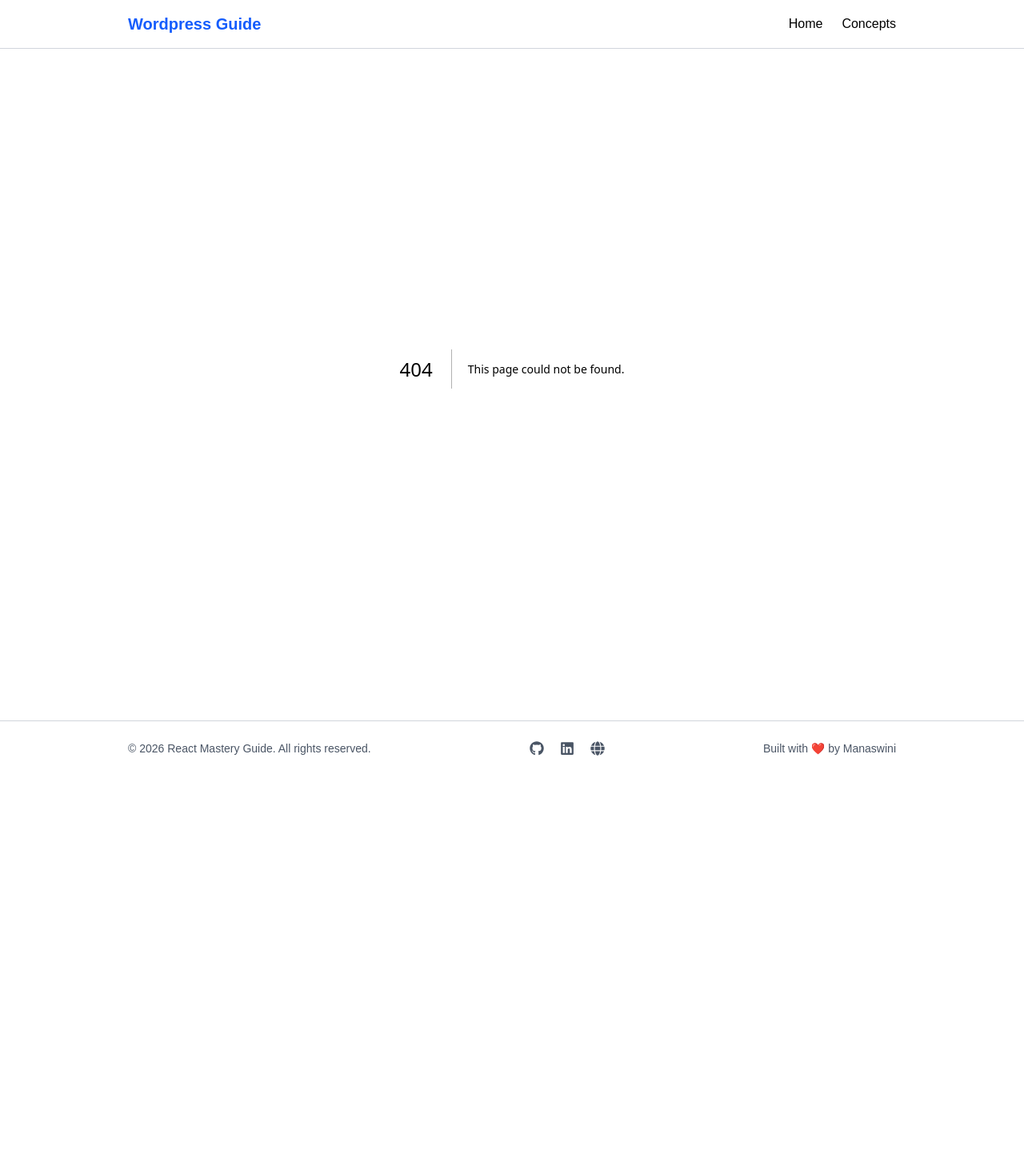
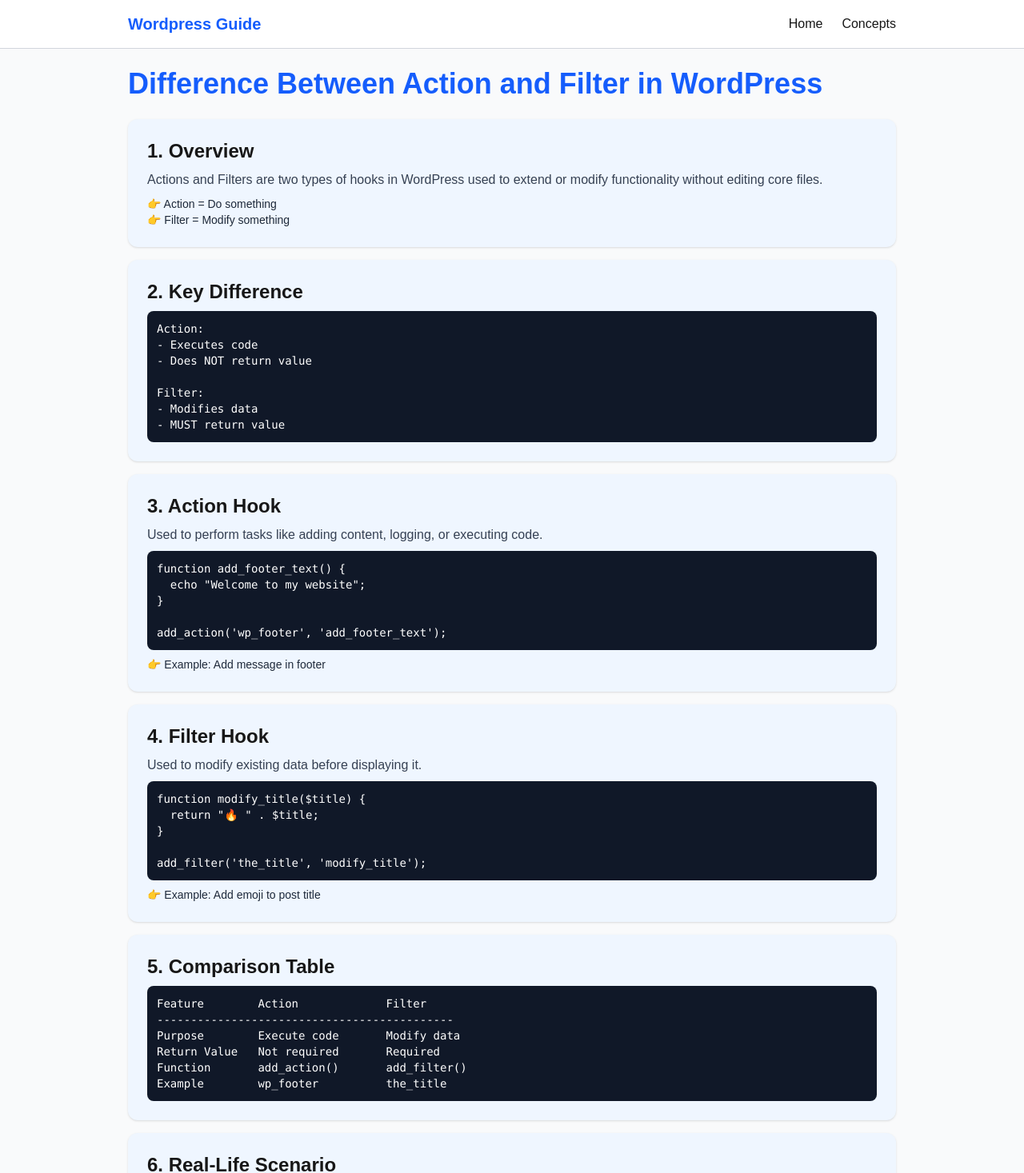
Before and after one commit to Monisasmal/WordPress-Concepts, a Next.js app: page /concepts/ActionVsFilter in a window 1280 px wide. Before the commit this address had no page. Shown: the top 1467 px of the page at 80% size. Before the commit the page ends 970 px from the top, so only its background shows below. Built offline with nearby package versions, Linux system fonts and the light colour scheme.

Commit message:
first commit

```diff
--- /dev/null
+++ b/src/app/concepts/ActionVsFilter/page.tsx
@@ -0,0 +1,168 @@
+export default function ActionVsFilter() {
+  return (
+    <div className="bg-gray-50 min-h-screen">
+
+      {/* Container */}
+      <div className="w-full max-w-5xl mx-auto px-4 sm:px-6 lg:px-8 py-6">
+
+        {/* Header */}
+        <h1 className="text-2xl sm:text-3xl md:text-4xl font-bold text-blue-600 mb-6">
+          Difference Between Action and Filter in WordPress
+        </h1>
+
+        {/* Card Wrapper */}
+        <div className="space-y-4">
+
+          {/* Overview */}
+          <section className="bg-blue-50 shadow-sm rounded-xl p-4 sm:p-6">
+            <h2 className="text-lg sm:text-xl md:text-2xl font-semibold mb-2">
+              1. Overview
+            </h2>
+            <p className="text-sm sm:text-base text-gray-700">
+              Actions and Filters are two types of hooks in WordPress used to
+              extend or modify functionality without editing core files.
+            </p>
+
+            <p className="text-sm text-gray-800 mt-2">
+              👉 Action = Do something
+              <br />
+              👉 Filter = Modify something
+            </p>
+          </section>
+
+          {/* Key Difference */}
+          <section className="bg-blue-50 shadow-sm rounded-xl p-4 sm:p-6">
+            <h2 className="text-lg sm:text-xl md:text-2xl font-semibold mb-2">
+              2. Key Difference
+            </h2>
+
+            <pre className="bg-gray-900 text-white p-3 rounded-lg text-sm overflow-x-auto">
+{`Action:
+- Executes code
+- Does NOT return value
+
+Filter:
+- Modifies data
+- MUST return value`}
+            </pre>
+          </section>
+
+          {/* Action */}
+          <section className="bg-blue-50 shadow-sm rounded-xl p-4 sm:p-6">
+            <h2 className="text-lg sm:text-xl md:text-2xl font-semibold mb-2">
+              3. Action Hook
+            </h2>
+
+            <p className="text-sm sm:text-base text-gray-700">
+              Used to perform tasks like adding content, logging, or executing code.
+            </p>
+
+            <pre className="bg-gray-900 text-white p-3 rounded-lg text-sm overflow-x-auto mt-2">
+{`function add_footer_text() {
+  echo "Welcome to my website";
+}
+
+add_action('wp_footer', 'add_footer_text');`}
+            </pre>
+
+            <p className="text-sm text-gray-800 mt-2">
+              👉 Example: Add message in footer
+            </p>
+          </section>
+
+          {/* Filter */}
+          <section className="bg-blue-50 shadow-sm rounded-xl p-4 sm:p-6">
+            <h2 className="text-lg sm:text-xl md:text-2xl font-semibold mb-2">
+              4. Filter Hook
+            </h2>
+
+            <p className="text-sm sm:text-base text-gray-700">
+              Used to modify existing data before displaying it.
+            </p>
+
+            <pre className="bg-gray-900 text-white p-3 rounded-lg text-sm overflow-x-auto mt-2">
+{`function modify_title($title) {
+  return "🔥 " . $title;
+}
+
+add_filter('the_title', 'modify_title');`}
+            </pre>
+
+            <p className="text-sm text-gray-800 mt-2">
+              👉 Example: Add emoji to post title
+            </p>
+          </section>
+
+          {/* Comparison Table */}
+          <section className="bg-blue-50 shadow-sm rounded-xl p-4 sm:p-6">
+            <h2 className="text-lg sm:text-xl md:text-2xl font-semibold mb-2">
+              5. Comparison Table
+            </h2>
+
+            <pre className="bg-gray-900 text-white p-3 rounded-lg text-sm overflow-x-auto">
+{`Feature        Action             Filter
+--------------------------------------------
+Purpose        Execute code       Modify data
+Return Value   Not required       Required
+Function       add_action()       add_filter()
+Example        wp_footer          the_title`}
+            </pre>
+          </section>
+
+          {/* Real Example */}
+          <section className="bg-blue-50 shadow-sm rounded-xl p-4 sm:p-6">
+            <h2 className="text-lg sm:text-xl md:text-2xl font-semibold mb-2">
+              6. Real-Life Scenario
+            </h2>
+
+            <ul className="list-disc ml-5 text-sm sm:text-base text-gray-700 space-y-2">
+              <li>
+                Action
+                <br />👉 Add Google Analytics script in header
+              </li>
+
+              <li>
+                Filter
+                <br />👉 Change post content before display
+              </li>
+            </ul>
+          </section>
+
+          {/* Mistakes */}
+          <section className="bg-blue-50 shadow-sm rounded-xl p-4 sm:p-6">
+            <h2 className="text-lg sm:text-xl md:text-2xl font-semibold mb-2">
+              7. Common Mistakes
+            </h2>
+
+            <ul className="list-disc ml-5 text-sm sm:text-base text-gray-700 space-y-2">
+              <li>
+                Forgetting return in filter
+                <br />👉 Breaks output
+              </li>
+
+              <li>
+                Using action instead of filter
+                <br />👉 Data won’t change
+              </li>
+            </ul>
+          </section>
+
+          {/* Interview */}
+          <section className="bg-blue-50 shadow-sm rounded-xl p-4 sm:p-6">
+            <h2 className="text-lg sm:text-xl md:text-2xl font-semibold mb-2">
+              Interview Points
+            </h2>
+
+            <ul className="list-disc ml-5 text-sm sm:text-base text-gray-900 space-y-1">
+              <li>Action = execute code</li>
+              <li>Filter = modify data</li>
+              <li>Filter must return value</li>
+              <li>Examples: wp_footer, the_title</li>
+            </ul>
+          </section>
+
+        </div>
+      </div>
+    </div>
+  );
+}
--- a/src/app/concepts/page.tsx
+++ b/src/app/concepts/page.tsx
@@ -29,6 +29,7 @@ const concept = [
      {name: "What is Template Hierarchy in WordPress?", path:"/concepts/WhatIsTemplateHierarchy"},
      {name: "What is header.php, footer.php, index.php in WordPress?", path:"/concepts/TemplateFilesBasics"},
      {name: "What are Hooks in WordPress?", path:"/concepts/WhatAreHooks"},
+     {name: "Difference Between Action and Filter in WordPress?", path:"/concepts/ActionVsFilter"},
 ];
 
 export default function Concepts(){
```
